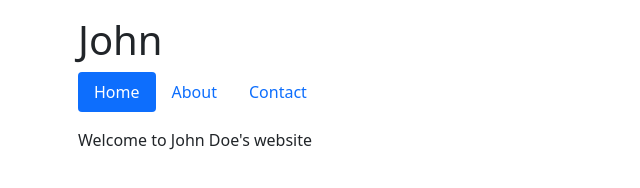
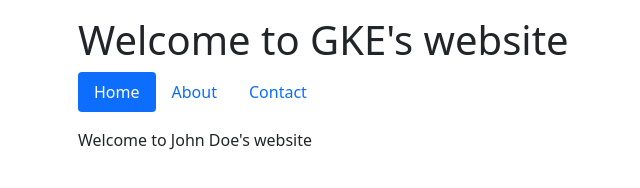
Before and after one commit to kurtxxi/ce3w22, a plain HTML site: page index.html in a window 1280 px wide. Shown: the whole page, without its empty margins (4-644 px from the left). Drawn offline with nearby package versions, Linux system fonts and the light colour scheme.

Commit message:
Change in title

```diff
--- a/index.html
+++ b/index.html
@@ -11,13 +11,13 @@
 
     <script src="https://code.jquery.com/jquery-3.6.0.min.js" integrity="sha256-/xUj+3OJU5yExlq6GSYGSHk7tPXikynS7ogEvDej/m4=" crossorigin="anonymous"></script>
     <script src="script.js"></script>
-    <title>Github Pages Test</title>
+    <title>GKE WEBSITE</title>
   </head>
     <body>
 
         <div class="container mt-3">
 
-            <h1>John</h1>
+            <h1>Welcome to GKE's website</h1>
 
             <ul class="nav nav-pills mb-3">
                 <li class="nav-item">
```
